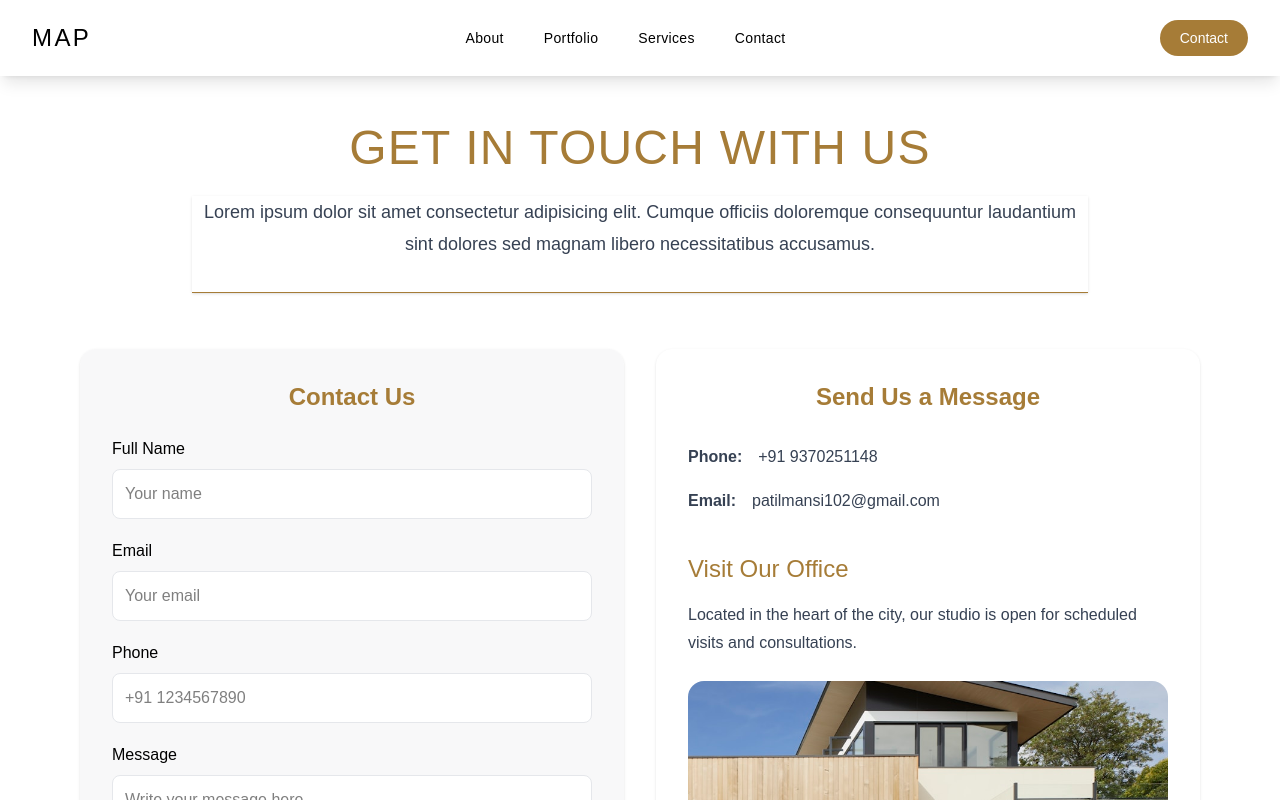
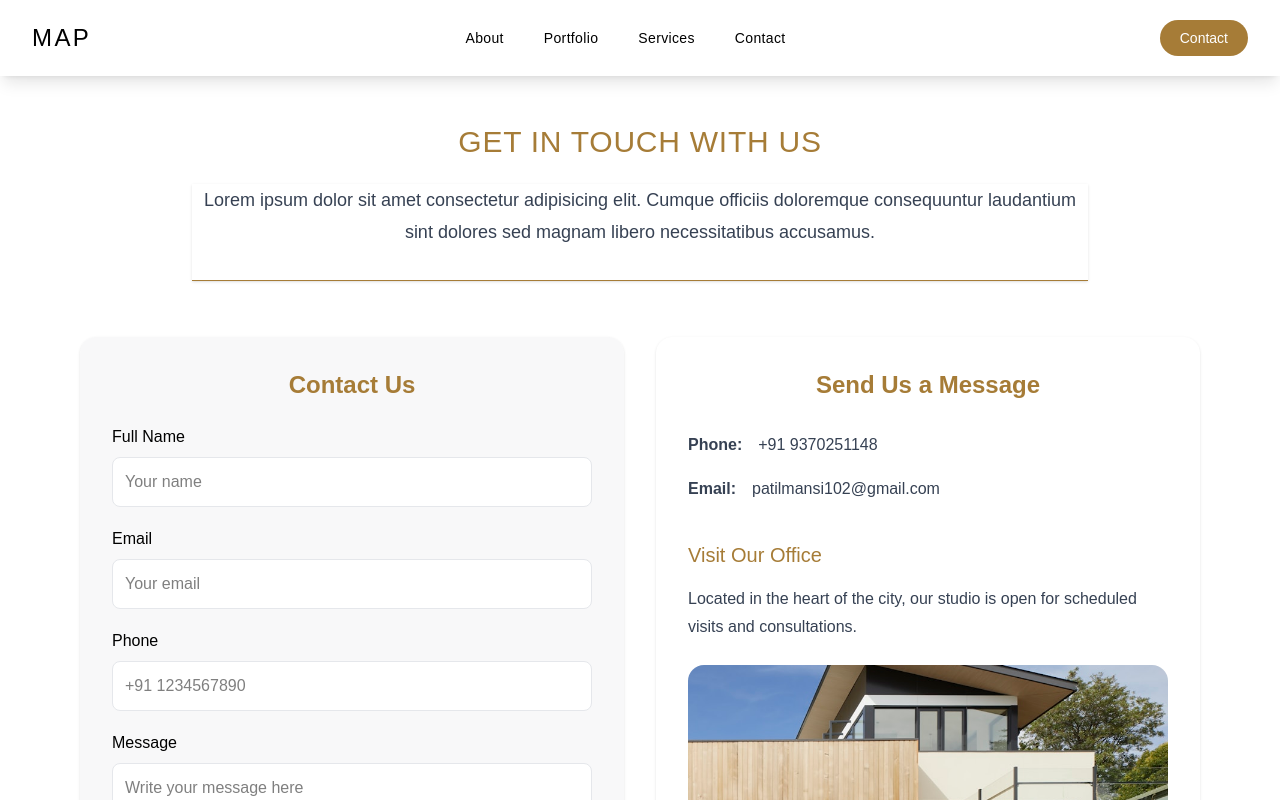
Before and after one commit to mayurinambardar/portfolio-sample, a React (Vite) app: page /contact in a window 1280 px wide. Shown: the top 800 px of the page. Built offline with nearby package versions, Linux system fonts and the light colour scheme.

Commit message:
first commit

```diff
--- a/package.json
+++ b/package.json
@@ -7,7 +7,9 @@
     "dev": "vite",
     "build": "vite build",
     "lint": "eslint .",
-    "preview": "vite preview"
+    "preview": "vite preview",
+    "predeploy": "npm run build",
+  "deploy": "gh-pages -d dist"
   },
   "dependencies": {
     "@tailwindcss/vite": "^4.3.0",
@@ -25,6 +27,7 @@
     "eslint": "^10.3.0",
     "eslint-plugin-react-hooks": "^7.1.1",
     "eslint-plugin-react-refresh": "^0.5.2",
+    "gh-pages": "^6.3.0",
     "globals": "^17.6.0",
     "vite": "^8.0.12"
   }
--- a/src/pages/Contact.jsx
+++ b/src/pages/Contact.jsx
@@ -9,8 +9,8 @@
       <div className='text-center max-w-4xl mx-auto'>
 
         <h1 className='
-          text-4xl
-          md:text-5xl
+          text-2xl
+          md:text-3xl
           uppercase
           text-[#a67c37]
           font-light
@@ -223,7 +223,7 @@
           <div className='mt-10'>
 
             <h3 className='
-              text-2xl
+              text-xl
               text-[#a67c37]
               mb-4
               font-medium
--- a/vite.config.js
+++ b/vite.config.js
@@ -4,6 +4,7 @@
 
 // https://vite.dev/config/
 export default defineConfig({
-  plugins: [react(), tailwindcss()]
+  plugins: [react(), tailwindcss()],
+  base:"/portfolio-sample/"
 
 })
```
Also changed, not shown: 1 other file (tests, documents, lock files or other folders).
